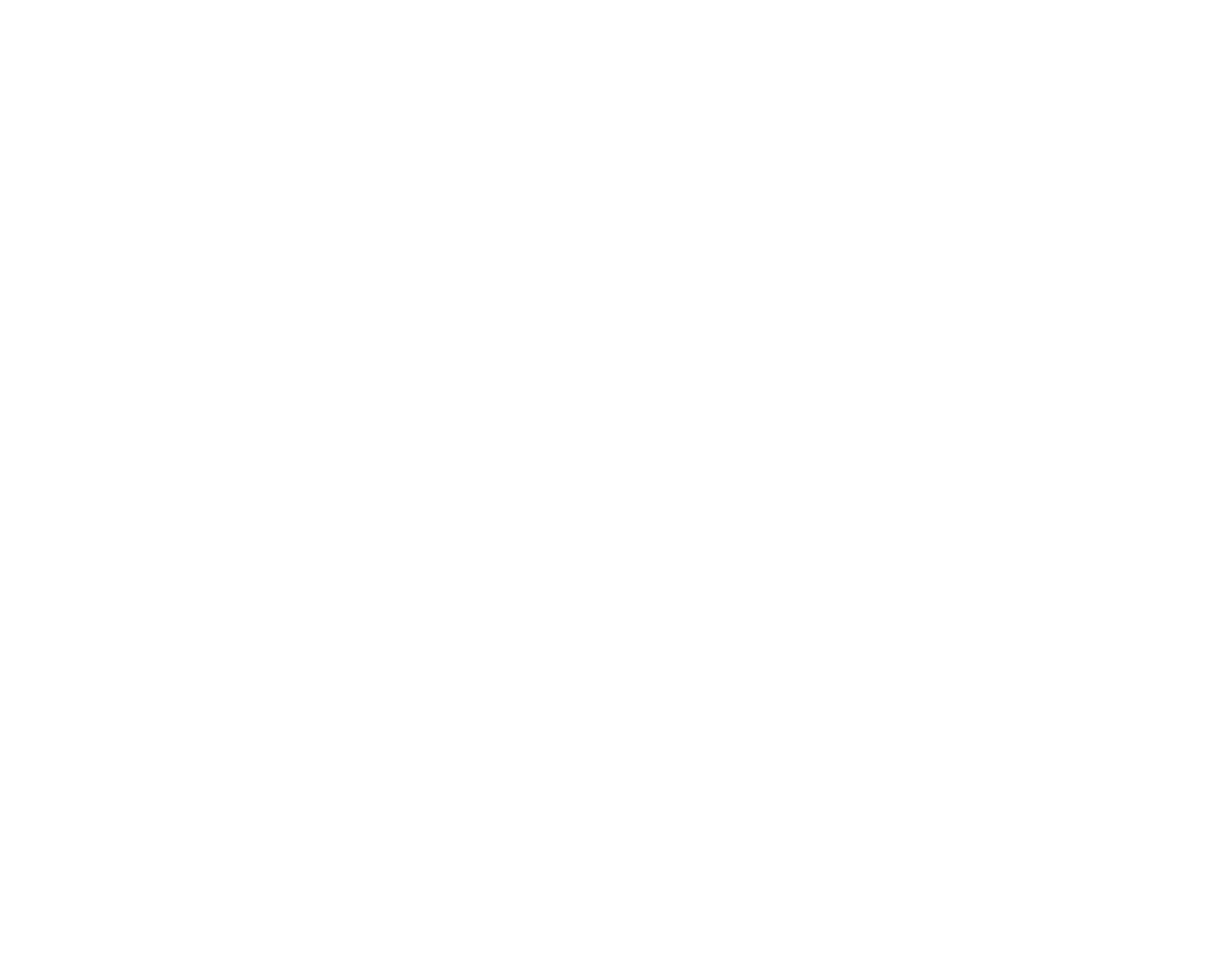
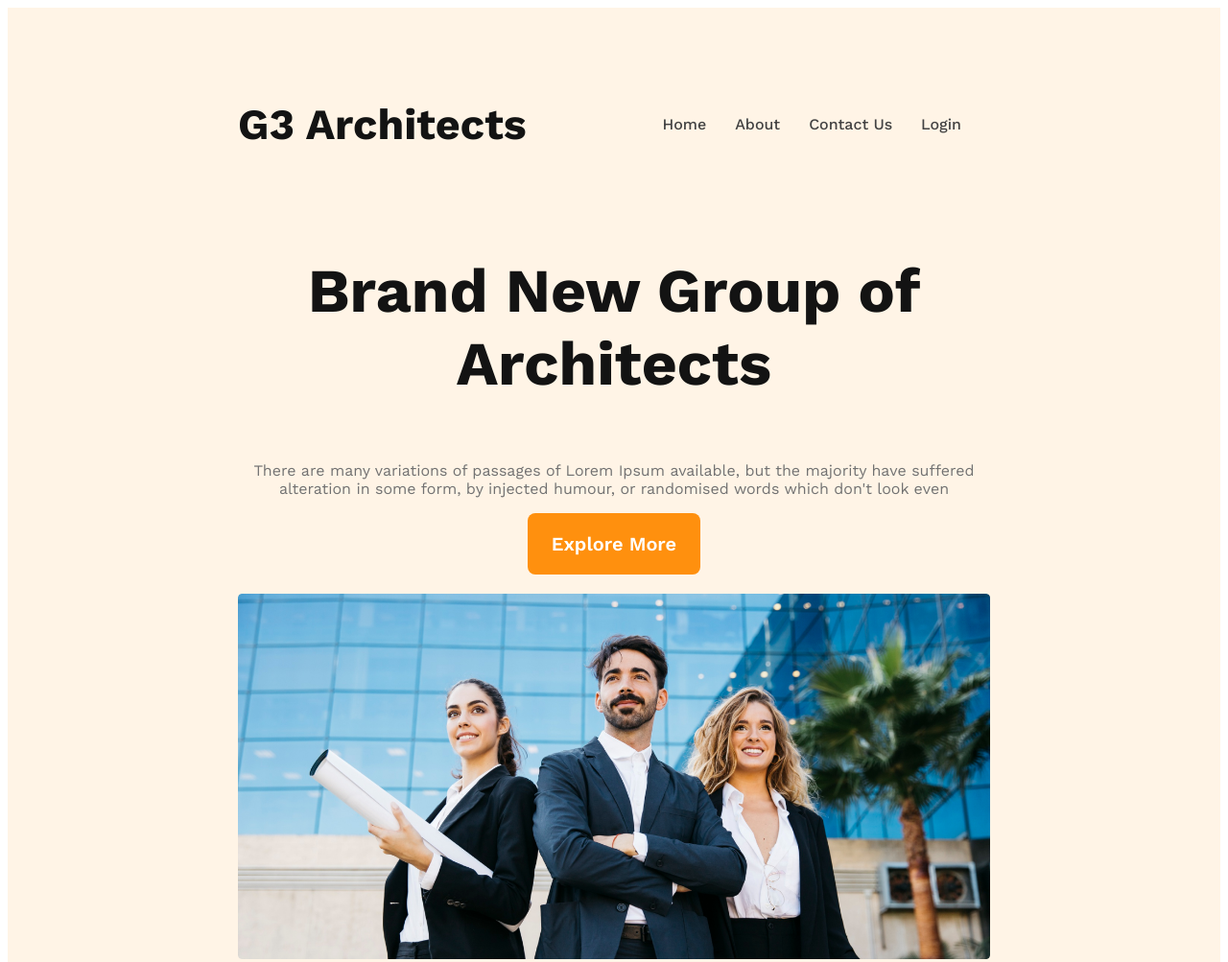
Before and after one commit to kawser2917/Architect, a plain HTML site: page index.html in a window 1280 px wide. Shown: the top 1003 px of the page at 96% size. Before the commit the page ends 800 px from the top, so only its background shows below. Drawn offline with nearby package versions, Linux system fonts and the light colour scheme.

Commit message:
header section end

```diff
--- a/Styles/style.css
+++ b/Styles/style.css
@@ -0,0 +1,96 @@
+/* Work Sans font from google font */
+@import url('https://fonts.googleapis.com/css2?family=Work+Sans:ital,wght@0,100..900;1,100..900&display=swap');
+
+/* shared Style */
+* {
+    font-family: "Work Sans", sans-serif;
+}
+
+.btn-primary {
+    border-radius: 8px;
+    font-size: 1.25rem;
+    font-weight: 600;
+    color: #FFF;
+    background: #FF900E;
+    padding: 20px 25px;
+    border: 0;
+}
+
+/* Header Style */
+header {
+    background: rgba(255, 144, 14, 0.10);
+    padding: 50px 240px;
+}
+
+nav {
+    display: flex;
+    justify-content: space-between;
+    align-items: center;
+}
+
+.nav-title {
+    font-size: 2.8rem;
+    font-weight: 700;
+    color: #131313;
+}
+
+nav ul {
+    display: flex;
+}
+
+nav ul li {
+    list-style: none;
+    margin-right: 30px;
+
+}
+
+nav ul li a {
+    text-decoration: none;
+    color: #424242;
+    font-size: 1rem;
+    font-weight: 500;
+}
+
+/* Banner Style */
+.banner-content {
+    max-width: 800px;
+    text-align: center;
+    margin: 0 auto;
+}
+
+.banner-title {
+    color: #131313;
+    font-size: 4rem;
+    font-weight: 700;
+}
+
+.banner-description {
+    color: #727272;
+}
+.banner img{
+    width: 100%;
+    margin-top: 20px;
+}
+
+
+
+
+/* Small Device  */
+@media screen and (max-width:576px) {
+    header{
+        padding: 10px;
+    }
+    nav{
+        flex-direction: column;
+    }
+}
+/* Medium Device */
+@media screen and (min-width:576px) and (max-width:992px) {
+    header{
+        padding: 30px;
+    }
+    nav{
+        flex-direction: column;
+    }
+
+}
--- a/index.html
+++ b/index.html
@@ -8,6 +8,33 @@
      <link rel="stylesheet" href="Styles/style.css">
 </head>
 <body>
+    <header>
+        <nav>
+            <h3 class="nav-title">G3 Architects</h3>
+            <ul>
+                <li><a href="">Home</a></li>
+                <li><a href="">About</a></li>
+                <li><a href="">Contact Us</a></li>
+                <li><a href="">Login</a></li>
+            </ul>
+        </nav>
+        <div class="banner">
+            <div class="banner-content">
+                <h3 class="banner-title">Brand New Group of Architects </h3>
+                <p class="banner-description">
+                    There are many variations of passages of Lorem Ipsum available, but the majority have suffered alteration in some form, by injected humour, or randomised words which don't look even
+                </p>
+                <button class="btn-primary">Explore More</button>
+            </div>
+            <img src="images/banner.png" alt="">
+        </div>
+    </header>
+    <main>
+
+    </main>
+    <footer>
+
+    </footer>
 
 </body>
 </html>
```
